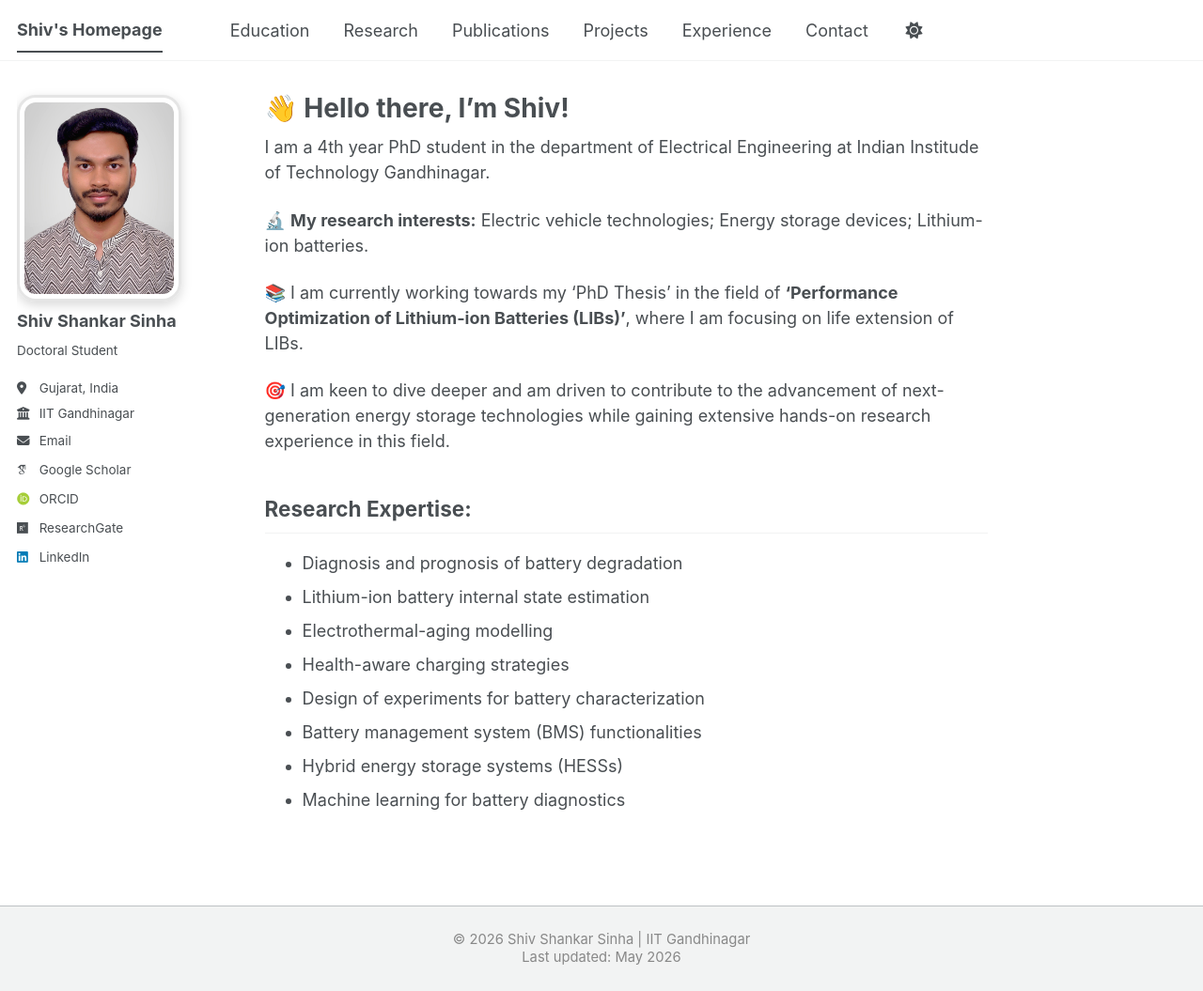
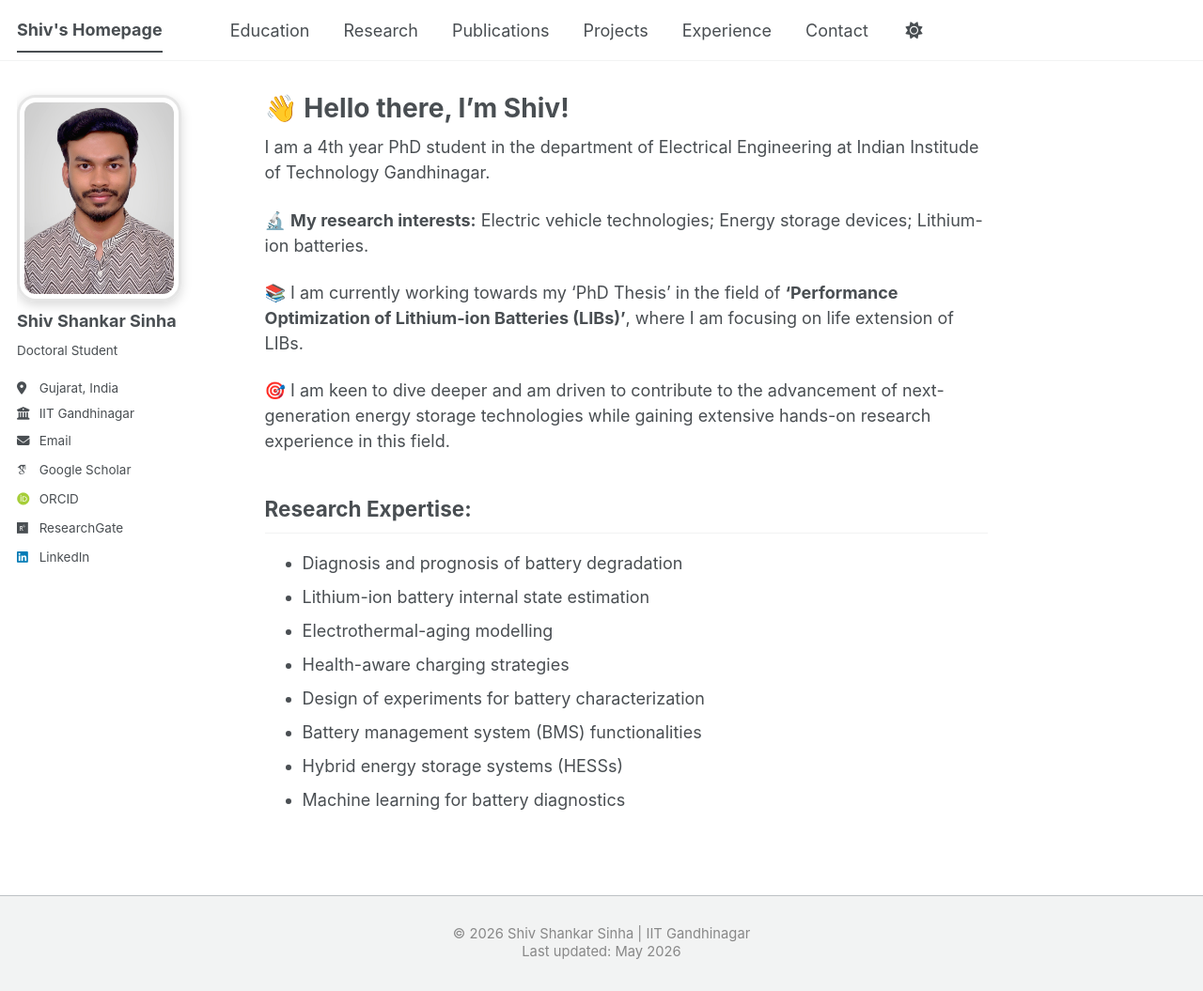
Before and after one commit to shivshankar-sinha/shivshankar-sinha.github.io, a Jekyll site: the page built from _pages/about.md, in a window 1280 px wide and 1055 px high. Shown: the whole window at 94% size. Built offline with Jekyll 4.4.1, drawn with Linux system fonts in a browser that asks for light colours; some web fonts are replaced; a script bundle is joined from its source files by our own code; library files that are not in the unit come from our copies.

Commit message:
Update main.scss

```diff
--- a/assets/css/main.scss
+++ b/assets/css/main.scss
@@ -117,3 +117,8 @@ body.research-page .page {
 body.research-page .page__inner-wrap {
   max-width: 100%;
 }
+
+.page__footer {
+  padding: 0.3em 0 !important;
+  margin-top: 0.5em !important;
+}
```
